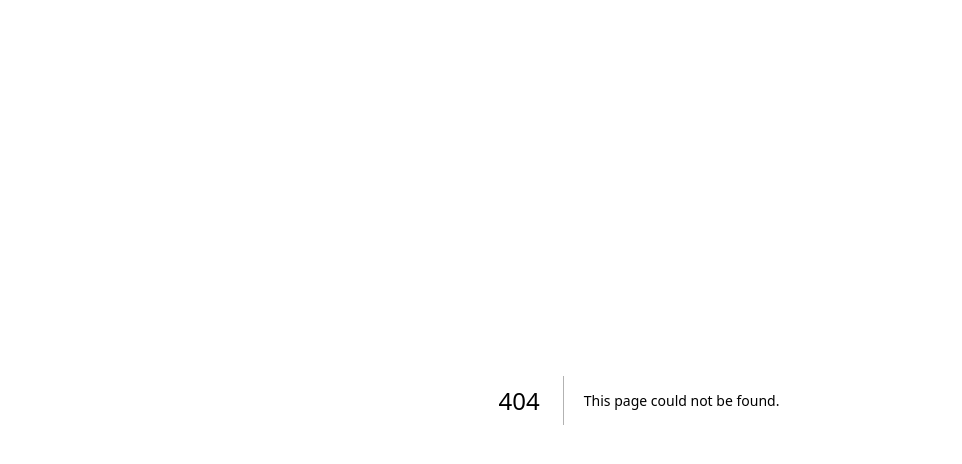
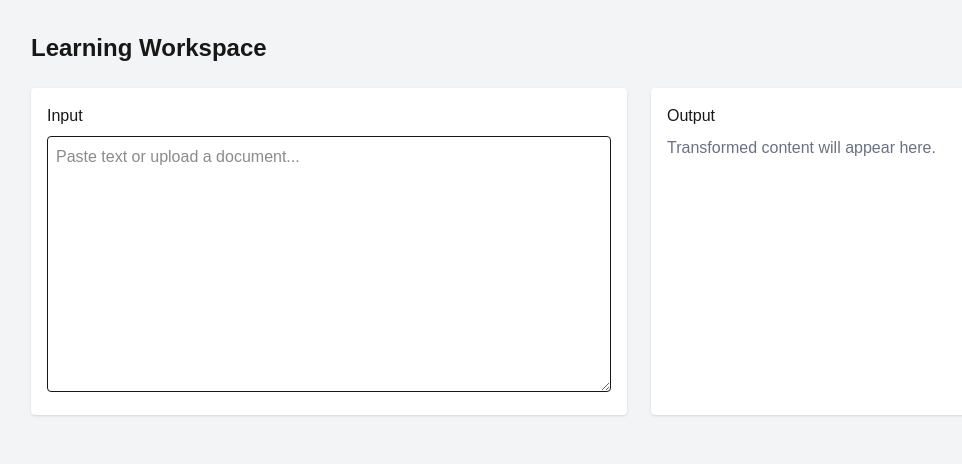
Before and after one commit to dipteshhh/senior-design-LearnEase, a Next.js app: page /workspace in a window 1280 px wide. Before the commit this address had no page. Shown: the top 464 px of the page, without its empty margins (1-963 px from the left). Built offline with nearby package versions, Linux system fonts and the light colour scheme.

Commit message:
Add workspace page with input and output panels

```diff
--- /dev/null
+++ b/src/app/workspace/page.tsx
@@ -0,0 +1,22 @@
+export default function Workspace() {
+  return (
+    <div className="min-h-screen p-8 bg-gray-100">
+      <h2 className="text-2xl font-semibold mb-6">Learning Workspace</h2>
+
+      <div className="grid grid-cols-2 gap-6">
+        <div className="bg-white p-4 rounded shadow">
+          <h3 className="font-medium mb-2">Input</h3>
+          <textarea
+            className="w-full h-64 border rounded p-2"
+            placeholder="Paste text or upload a document..."
+          />
+        </div>
+
+        <div className="bg-white p-4 rounded shadow">
+          <h3 className="font-medium mb-2">Output</h3>
+          <p className="text-gray-500">Transformed content will appear here.</p>
+        </div>
+      </div>
+    </div>
+  );
+}
```
